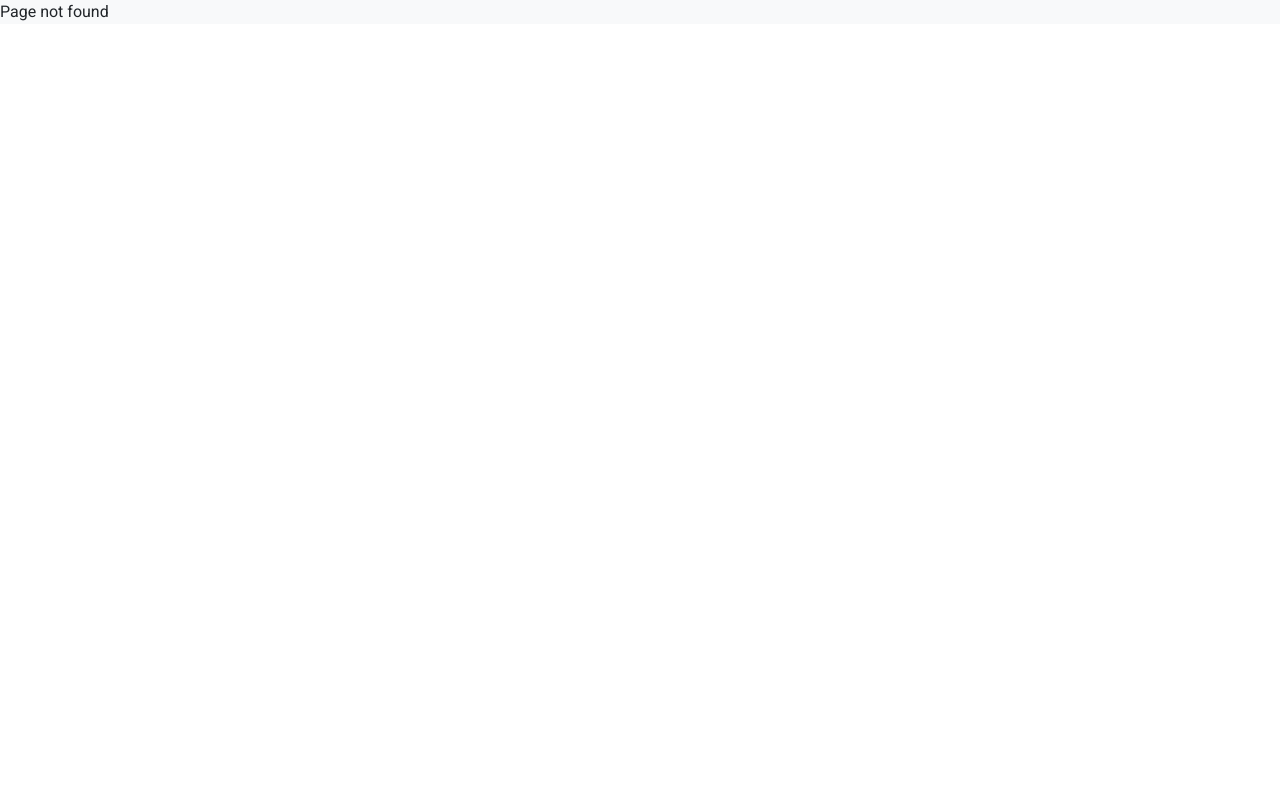
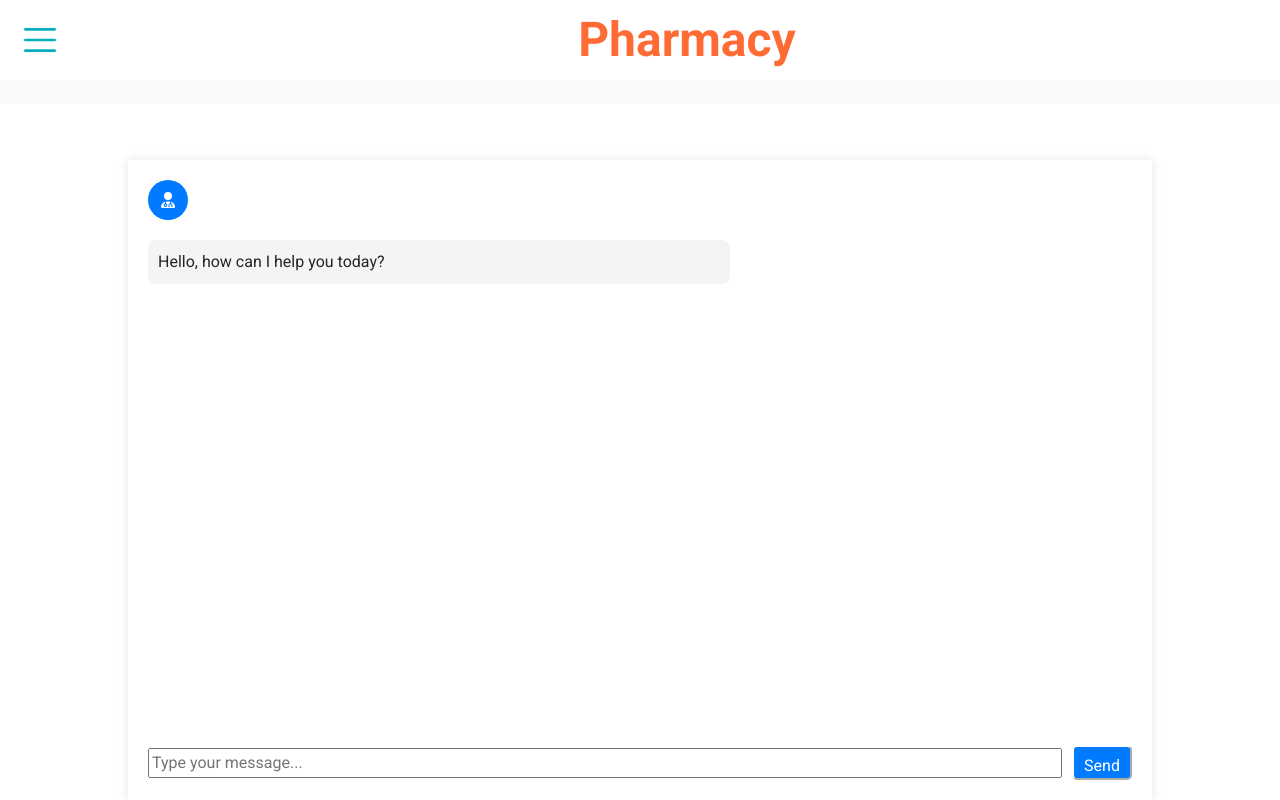
Before and after one commit to mariamelerian/Sonic-Pharmacy, a React (Create React App) app in the folder frontend/: page /Patient/patient-chatwithpharmacist in a window 1280 px wide. Before the commit this address had no page. Built offline with nearby package versions, Linux system fonts and the light colour scheme; a web font is replaced by a local one.

Commit message:
added chat area still needs fixing hto

```diff
--- a/frontend/src/App.jsx
+++ b/frontend/src/App.jsx
@@ -32,6 +32,7 @@ import ResetPassword from "./pages/Guest/ResetPassword";
 import PasswordChanged from "./pages/Guest/PasswordChanged";
 import CheckOutDoneModal from "./components/Patient/PatientCheckOutDoneModal";
 import PatientShowMedicine from "./components/Patient/PatientShowMedicine";
+import PatientChatWithPharmacist from "./pages/Patient/PatientChatWithPharmacist";
 
 
 //import AddMedicineModal from "./components/Pharmacist/PhNewMedicineModal";
@@ -92,6 +93,9 @@ function App() {
           <Route path="patient-cartItem" element={<CartItems />} />
           {/* <Route path="patient-checkout" element={<PatientCheckOutModal />} /> */}
           <Route path="patient-checkoutcomplete" element={<CheckOutDoneModal />} />
+          <Route path="patient-chatwithpharmacist" element={<PatientChatWithPharmacist />} />
+
+
 
 
           <Route path="patient-myOrders" element={<PatientMyOrdersPage />} />
--- /dev/null
+++ b/frontend/src/components/Patient/PatientChat.jsx
@@ -0,0 +1,92 @@
+import React, { useState, useEffect } from 'react';
+import { FontAwesomeIcon } from '@fortawesome/react-fontawesome';
+import { faUserDoctor } from '@fortawesome/free-solid-svg-icons';
+
+const PatientChat = () => {
+  const [messages, setMessages] = useState([]);
+  const [newMessage, setNewMessage] = useState('');
+  const [isFirstRender, setIsFirstRender] = useState(true);
+
+  useEffect(() => {
+    if (isFirstRender) {
+      // Display initial welcome message with doctor icon
+      setMessages([{ text: "Hello, how can I help you today?", sender: 'assistant' }]);
+      setIsFirstRender(false);
+    }
+  }, [isFirstRender]);
+
+  const handleInputChange = (event) => {
+    setNewMessage(event.target.value);
+  };
+
+  const handleSendMessage = () => {
+    if (newMessage.trim() !== '') {
+      setMessages([...messages, { text: newMessage, sender: 'patient' }]);
+      setNewMessage('');
+      // Add logic for sending message to GPT or other backend
+    }
+  };
+
+  return (
+    <div
+      style={{
+        position: 'fixed',
+        bottom: 0,
+        left: '50%',
+        transform: 'translateX(-50%)',
+        width: '80%',
+        height: '80vh',
+        padding: '10px',
+        backgroundColor: '#fff', // Set your desired background color
+        boxShadow: '0px 0px 10px rgba(0, 0, 0, 0.1)',
+      }}
+    >
+      <div style={{ display: 'flex', flexDirection: 'column', height: '100%' }}>
+        <div style={{ display: 'flex', alignItems: 'center', padding: '10px' }}>
+          <div style={{ marginRight: '10px' }}>
+            {/* Doctor icon in a circle */}
+            <div style={{ width: '40px', height: '40px', borderRadius: '50%', backgroundColor: '#007BFF', display: 'flex', justifyContent: 'center', alignItems: 'center' }}>
+              <FontAwesomeIcon icon={faUserDoctor} style={{ color: '#fff' }} />
+            </div>
+          </div>
+          <div style={{ flex: 1, marginLeft: '10px', color: '#000', fontSize: '14px', textAlign: 'right' }}>
+            {/* Initial welcome message */}
+            {isFirstRender && "Hello, how can I help you today?"}
+          </div>
+        </div>
+        <div style={{ flex: 1, overflowY: 'auto', padding: '10px', width: '60%', display: 'flex', flexDirection: 'column' }}>
+          {messages.map((message, index) => (
+            <div
+              key={index}
+              style={{
+                marginBottom: '10px',
+                padding: '10px',
+                borderRadius: '8px',
+                backgroundColor: message.sender === 'patient' ? '#D9F4EF' : '#F4F4F4',
+              }}
+            >
+              {message.text}
+            </div>
+          ))}
+        </div>
+        <div style={{ display: 'flex', justifyContent: 'space-between', alignItems: 'center', padding: '10px' }}>
+          <input
+            type="text"
+            value={newMessage}
+            onChange={handleInputChange}
+            placeholder="Type your message..."
+            style={{ flex: 1, marginRight: '10px' }}
+          />
+          <button
+            onClick={handleSendMessage}
+            style={{ height: '35px', width: '60px', cursor: 'pointer', padding: '7px', borderRadius: '5px', backgroundColor: '#007BFF', color: '#fff', borderColor: '#fff' }}
+          >
+            Send
+          </button>
+        </div>
+      </div>
+    </div>
+  );
+};
+
+export default PatientChat;
--- a/frontend/src/components/Patient/PatientHamburgerMenu.jsx
+++ b/frontend/src/components/Patient/PatientHamburgerMenu.jsx
@@ -3,7 +3,8 @@ import {
   faRightFromBracket,
   faShoppingCart,
   faBagShopping,
-  faUser
+  faUser,
+  faComments
 } from "@fortawesome/free-solid-svg-icons";
 import { FontAwesomeIcon } from "@fortawesome/react-fontawesome";
 import { useState } from "react";
@@ -314,6 +315,32 @@ function PatientHamburgerMenu() {
           <a
             id="logout"
             className="menu-item"
+            href="/patient/patient-chatwithpharmacist"
+            onClick={closeMenu}
+            style={{
+              color: "var(--gray-600, #6C757D)",
+              fontFamily: "Roboto",
+              fontSize: "0.9375rem",
+              fontStyle: "normal",
+              fontWeight: 400,
+              lineHeight: "1rem" /* 106.667% */,
+              display: "flex",
+              alignItems: "center",
+              textDecoration: "none", // To remove underlines
+              padding: "0.5rem 0",
+            }}
+          >
+            <FontAwesomeIcon
+              icon={faComments}
+              style={{ marginRight: "0.5rem" }}
+            />
+            Chat With Pharmacist
+          </a>
+          <hr className="menu-line" />
+
+          <a
+            id="logout"
+            className="menu-item"
             href="/"
             onClick={closeMenu}
             style={{
--- /dev/null
+++ b/frontend/src/pages/Patient/PatientChatWithPharmacist.jsx
@@ -0,0 +1,19 @@
+import React from "react";
+import { Container, Row, Col } from "react-bootstrap";
+import AppNavbar from "../../components/AppNavigation/AppNavbar";
+import HamburgerMenu from "../../components/Patient/PatientHamburgerMenu";
+import PatientChat from "../../components/Patient/PatientChat";
+
+function PatientChatWithPharmacist() {
+
+  return (
+    <div>
+      <AppNavbar hamburgerMenu={<HamburgerMenu />} />
+      <Container fluid className="bg-light pt-3 mt-2">
+        <PatientChat/>
+      </Container>
+    </div>
+  );
+}
+
+export default PatientChatWithPharmacist;
```
